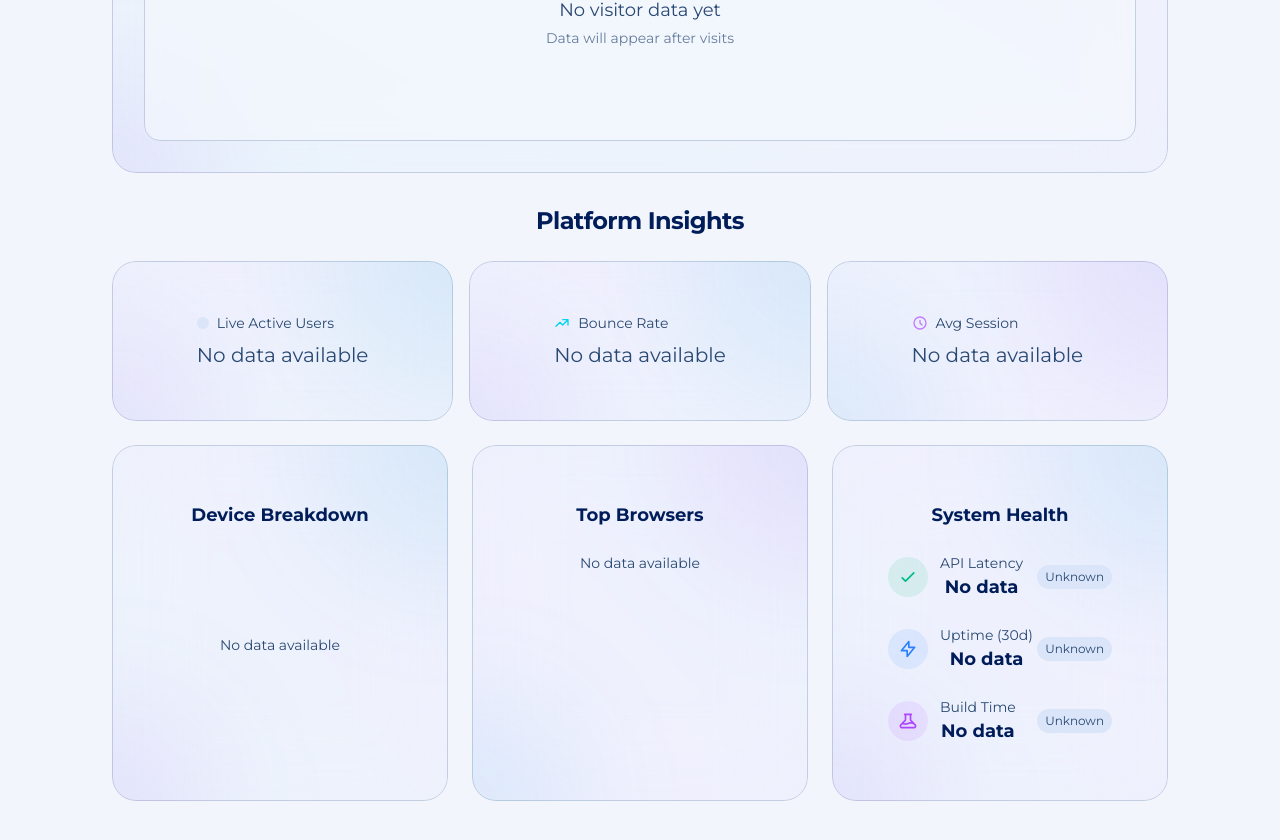
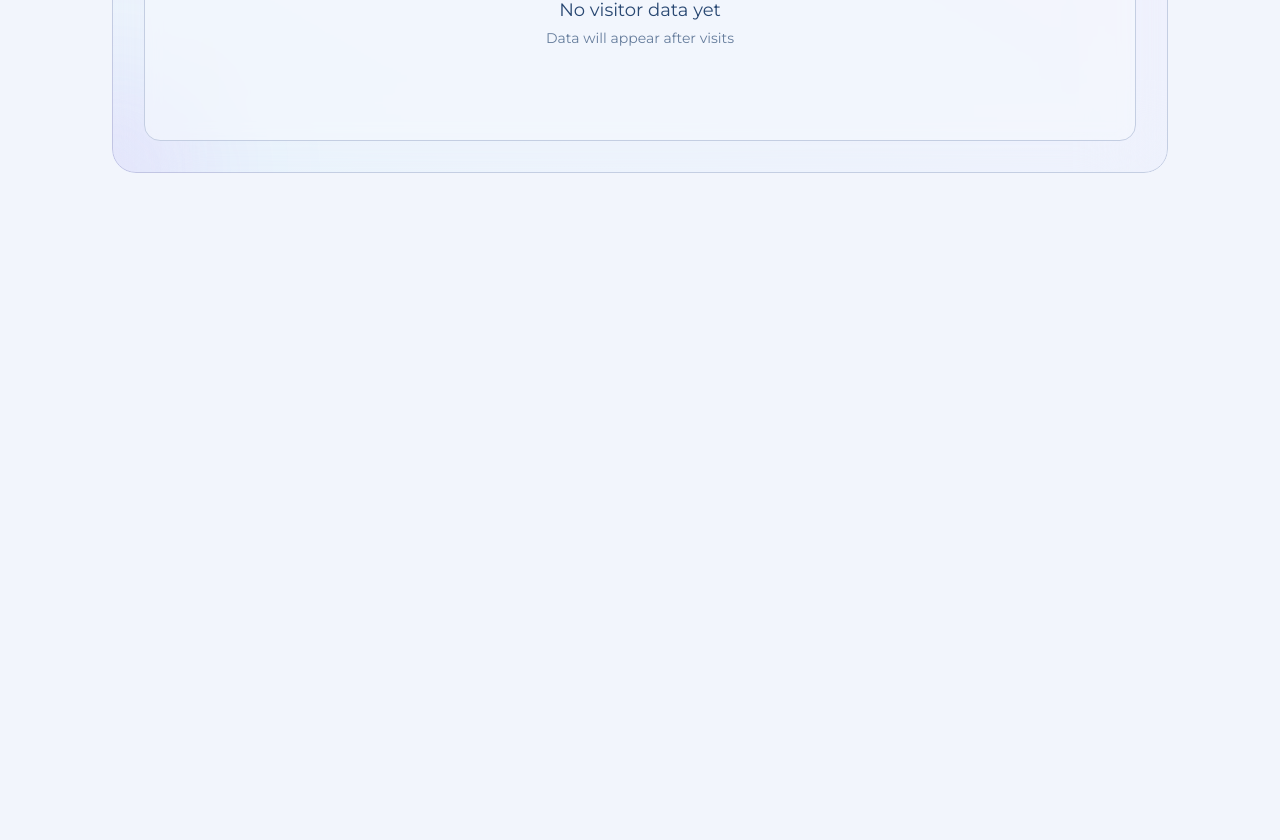
Before and after one commit to Rekht/portofolio_next, a Next.js app: page /analytics in a window 1280 px wide. Shown: the part 800-1640 px from the top of the page. After the commit the page ends 1037 px from the top, so only its background shows below. Built offline with nearby package versions, Linux system fonts and the light colour scheme; no server answers.

Commit message:
refactor: remove mock PerformanceStats, keep only real Supabase visitor graph

```diff
--- a/src/app/analytics/components/PerformanceStats.tsx
+++ /dev/null
@@ -1,145 +0,0 @@
-"use client";
-
-import React, { useState, useEffect } from "react";
-import { motion } from "framer-motion";
-import {
-  PieChart,
-  Pie,
-  Cell,
-  ResponsiveContainer,
-  Tooltip,
-  Legend,
-} from "recharts";
-import GlassCard from "@/components/ui/GlassCard";
-
-// Real data from Vercel Analytics requires a backend API integration with a Vercel API Token.
-// Currently displaying empty states.
-const deviceData: any[] = [];
-const browserData: any[] = [];
-
-export default function PerformanceStats() {
-  // We no longer simulate active users
-  const activeUsers = null;
-
-
-
-  return (
-    <div className="mt-8">
-      <h3 className="text-2xl font-bold text-foreground mb-6 text-center">
-        Platform Insights
-      </h3>
-
-      <div className="grid grid-cols-1 md:grid-cols-3 gap-4 mb-6">
-        {/* Live Active Users */}
-        <GlassCard accentColor="cyan" className="p-5 flex flex-col justify-center items-center text-center">
-          <div className="flex items-center gap-2 mb-2">
-            <span className="relative flex h-3 w-3">
-              <span className="relative inline-flex rounded-full h-3 w-3 bg-muted"></span>
-            </span>
-            <span className="text-muted-foreground text-sm font-medium">Live Active Users</span>
-          </div>
-          <p className="text-xl font-medium text-muted-foreground mt-2">
-            No data available
-          </p>
-        </GlassCard>
-
-
-
-        {/* Bounce Rate */}
-        <GlassCard accentColor="cyan" className="p-5 flex flex-col justify-center items-center text-center">
-          <div className="flex items-center gap-2 mb-2">
-             <svg className="w-4 h-4 text-cyan-400" fill="none" stroke="currentColor" viewBox="0 0 24 24">
-              <path strokeLinecap="round" strokeLinejoin="round" strokeWidth={2} d="M13 7h8m0 0v8m0-8l-8 8-4-4-6 6" />
-            </svg>
-            <span className="text-muted-foreground text-sm font-medium">Bounce Rate</span>
-          </div>
-          <p className="text-xl font-medium text-muted-foreground mt-2">
-            No data available
-          </p>
-        </GlassCard>
-
-        {/* Avg Session */}
-        <GlassCard accentColor="purple" className="p-5 flex flex-col justify-center items-center text-center">
-          <div className="flex items-center gap-2 mb-2">
-            <svg className="w-4 h-4 text-purple-400" fill="none" stroke="currentColor" viewBox="0 0 24 24">
-              <path strokeLinecap="round" strokeLinejoin="round" strokeWidth={2} d="M12 8v4l3 3m6-3a9 9 0 11-18 0 9 9 0 0118 0z" />
-            </svg>
-            <span className="text-muted-foreground text-sm font-medium">Avg Session</span>
-          </div>
-          <p className="text-xl font-medium text-muted-foreground mt-2">
-            No data available
-          </p>
-        </GlassCard>
-      </div>
-
-      <div className="grid grid-cols-1 md:grid-cols-3 gap-6">
-        {/* Device Breakdown */}
-        <GlassCard accentColor="cyan" className="p-6 md:col-span-1 flex flex-col">
-          <h4 className="text-lg font-semibold text-foreground mb-4">Device Breakdown</h4>
-          <div className="flex-1 flex items-center justify-center min-h-[200px]">
-            <p className="text-muted-foreground text-sm">No data available</p>
-          </div>
-        </GlassCard>
-
-        {/* Browser Usage */}
-        <GlassCard accentColor="purple" className="p-6 md:col-span-1 flex flex-col">
-          <h4 className="text-lg font-semibold text-foreground mb-6">Top Browsers</h4>
-          <div className="flex-1 flex items-center justify-center">
-            <p className="text-muted-foreground text-sm">No data available</p>
-          </div>
-        </GlassCard>
-
-        {/* System Health */}
-        <GlassCard accentColor="cyan" className="p-6 md:col-span-1">
-          <h4 className="text-lg font-semibold text-foreground mb-6">System Health</h4>
-          <div className="space-y-6">
-            <div className="flex items-center justify-between">
-              <div className="flex items-center gap-3">
-                <div className="w-10 h-10 rounded-full bg-emerald-500/10 flex items-center justify-center">
-                  <svg className="w-5 h-5 text-emerald-500" fill="none" stroke="currentColor" viewBox="0 0 24 24">
-                    <path strokeLinecap="round" strokeLinejoin="round" strokeWidth={2} d="M5 13l4 4L19 7" />
-                  </svg>
-                </div>
-                <div>
-                  <p className="text-sm text-muted-foreground">API Latency</p>
-                  <p className="font-bold text-foreground">No data</p>
-                </div>
-              </div>
-              <span className="text-xs px-2 py-1 bg-secondary text-muted-foreground rounded-full">Unknown</span>
-            </div>
-
-            <div className="flex items-center justify-between">
-              <div className="flex items-center gap-3">
-                <div className="w-10 h-10 rounded-full bg-blue-500/10 flex items-center justify-center">
-                  <svg className="w-5 h-5 text-blue-500" fill="none" stroke="currentColor" viewBox="0 0 24 24">
-                    <path strokeLinecap="round" strokeLinejoin="round" strokeWidth={2} d="M13 10V3L4 14h7v7l9-11h-7z" />
-                  </svg>
-                </div>
-                <div>
-                  <p className="text-sm text-muted-foreground">Uptime (30d)</p>
-                  <p className="font-bold text-foreground">No data</p>
-                </div>
-              </div>
-              <span className="text-xs px-2 py-1 bg-secondary text-muted-foreground rounded-full">Unknown</span>
-            </div>
-
-            <div className="flex items-center justify-between">
-              <div className="flex items-center gap-3">
-                <div className="w-10 h-10 rounded-full bg-purple-500/10 flex items-center justify-center">
-                  <svg className="w-5 h-5 text-purple-500" fill="none" stroke="currentColor" viewBox="0 0 24 24">
-                    <path strokeLinecap="round" strokeLinejoin="round" strokeWidth={2} d="M19.428 15.428a2 2 0 00-1.022-.547l-2.387-.477a6 6 0 00-3.86.517l-.318.158a6 6 0 01-3.86.517L6.05 15.21a2 2 0 00-1.806.547M8 4h8l-1 1v5.172a2 2 0 00.586 1.414l5 5c1.26 1.26.367 3.414-1.415 3.414H4.828c-1.782 0-2.674-2.154-1.414-3.414l5-5A2 2 0 009 10.172V5L8 4z" />
-                  </svg>
-                </div>
-                <div>
-                  <p className="text-sm text-muted-foreground">Build Time</p>
-                  <p className="font-bold text-foreground">No data</p>
-                </div>
-              </div>
-              <span className="text-xs px-2 py-1 bg-secondary text-muted-foreground rounded-full">Unknown</span>
-            </div>
-          </div>
-        </GlassCard>
-      </div>
-    </div>
-  );
-}
--- a/src/app/analytics/page.tsx
+++ b/src/app/analytics/page.tsx
@@ -5,7 +5,6 @@ import gsap from "gsap";
 import { ScrollTrigger } from "gsap/ScrollTrigger";
 import { createCommonAnimations } from "@/utils/pageUtils";
 import VisitorStats from "@/app/about/components/VisitorStats";
-import PerformanceStats from "./components/PerformanceStats";
 import Navigation from "@/components/Navigation";
 import useScrollDetection from "@/hooks/useScrollDetection";
 
@@ -47,7 +46,6 @@ export default function AnalyticsPage() {
             </div>
             <div className="max-w-6xl mx-auto w-full">
               <VisitorStats />
-              <PerformanceStats />
             </div>
           </section>
         </div>
```
